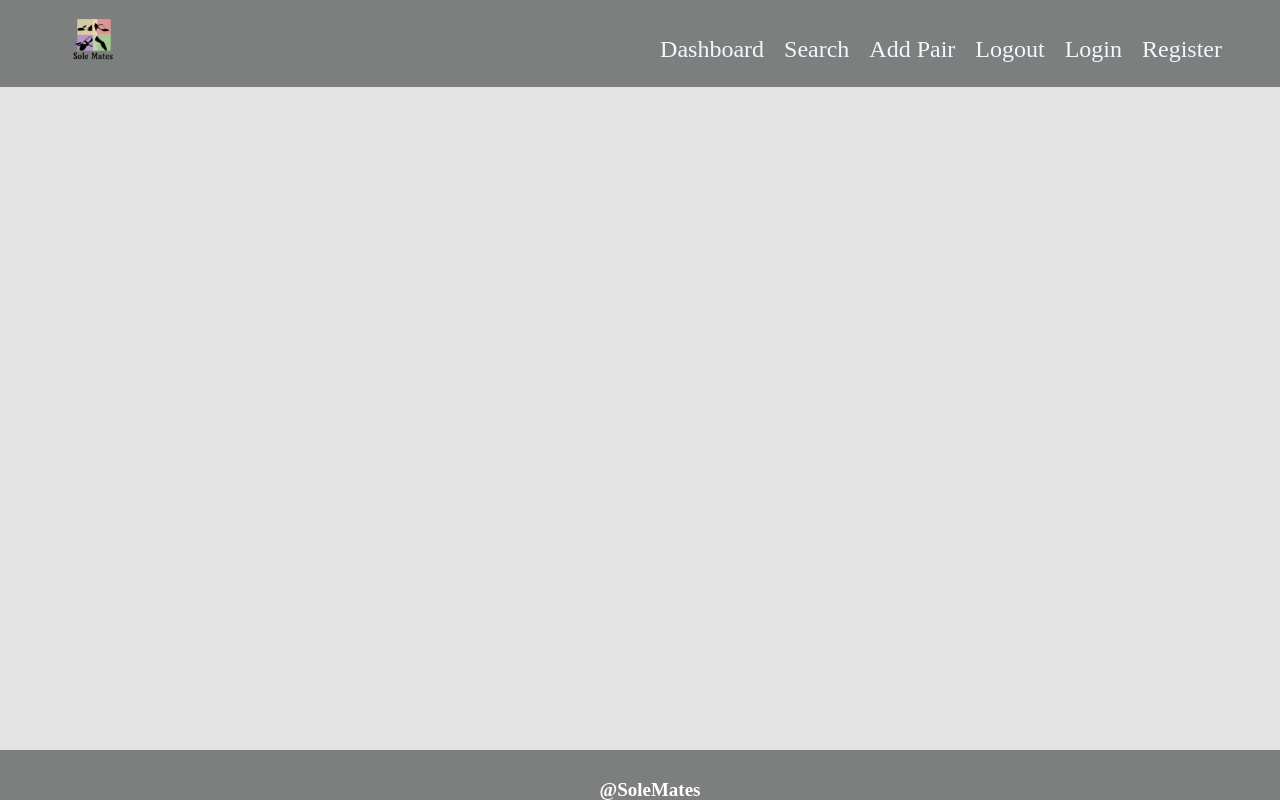
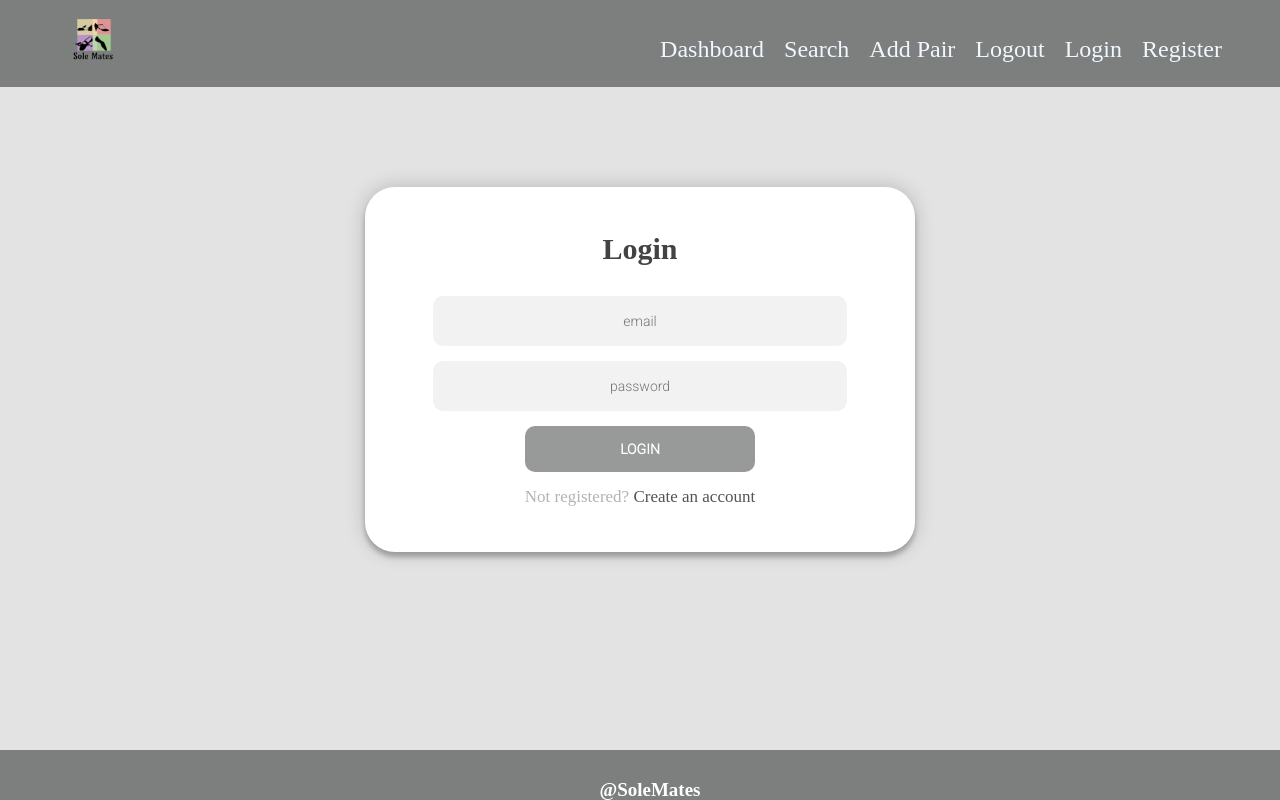
Before and after one commit to MHM056/sole-mates-ReactJS, a React (Vite) app in the folder client/: page /login in a window 1280 px wide. Built offline with nearby package versions, Linux system fonts and the light colour scheme.

Commit message:
Created Login component

```diff
--- a/client/src/App.jsx
+++ b/client/src/App.jsx
@@ -4,6 +4,7 @@
 import { Footer } from "./components/footer/Footer";
 import { Home } from "./components/home/Home";
 import { Register } from "./components/register/Register";
+import { Login } from "./components/login/Login";
 
 function App() {
   return (
@@ -14,6 +15,7 @@
         <Routes>
           <Route path="/" element={<Home />} />
           <Route path="/register" element={<Register />} />
+          <Route path="/login" element={<Login />} />
         </Routes>
 
       </div>
--- /dev/null
+++ b/client/src/components/login/Login.jsx
@@ -0,0 +1,19 @@
+import { Link } from "react-router-dom";
+
+export const Login = () => {
+    return (
+        <section id="login">
+            <div className="form">
+                <h2>Login</h2>
+                <form className="login-form">
+                    <input type="text" name="email" id="email" placeholder="email" />
+                    <input type="password" name="password" id="password" placeholder="password" />
+                    <button type="submit">login</button>
+                    <p className="message">
+                        Not registered? <Link to="/register">Create an account</Link>
+                    </p>
+                </form>
+            </div>
+        </section>
+    );
+};
```
Also changed, not shown: 1 other file (tests, documents, lock files or other folders).
